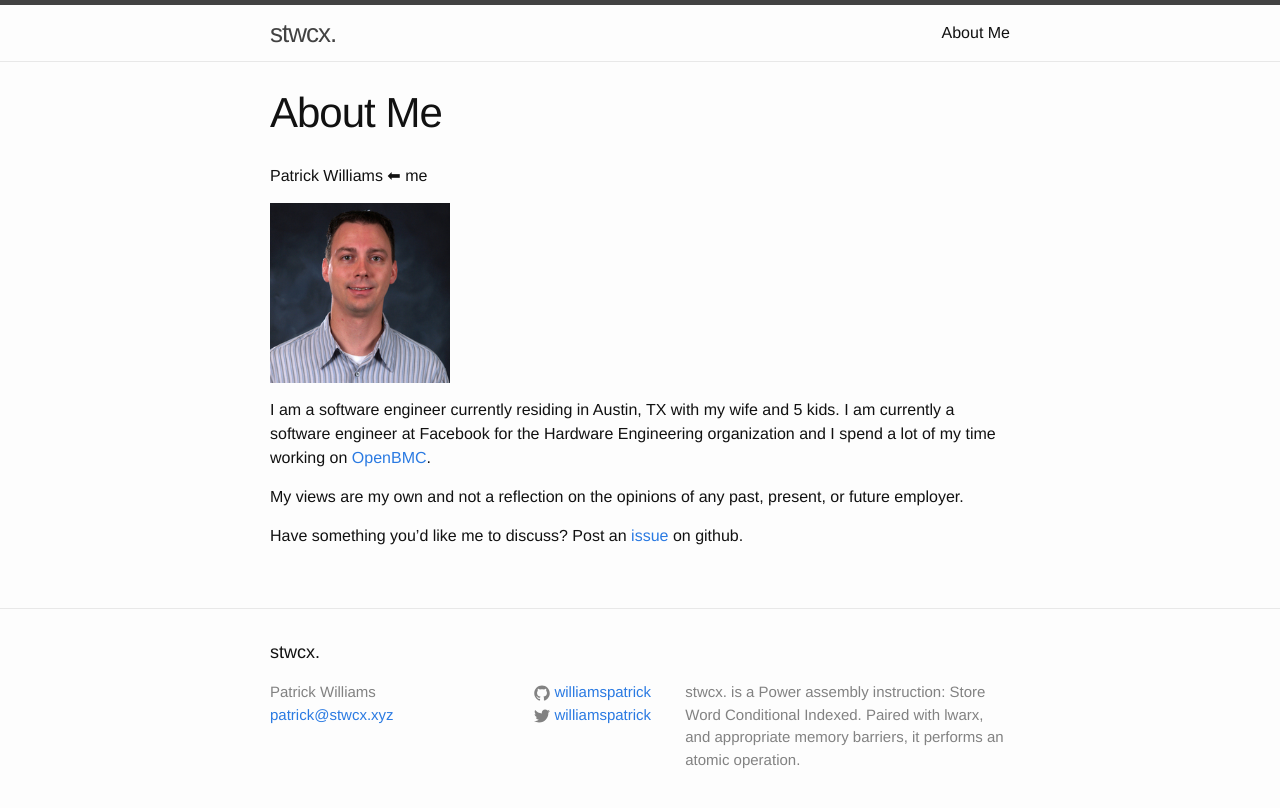
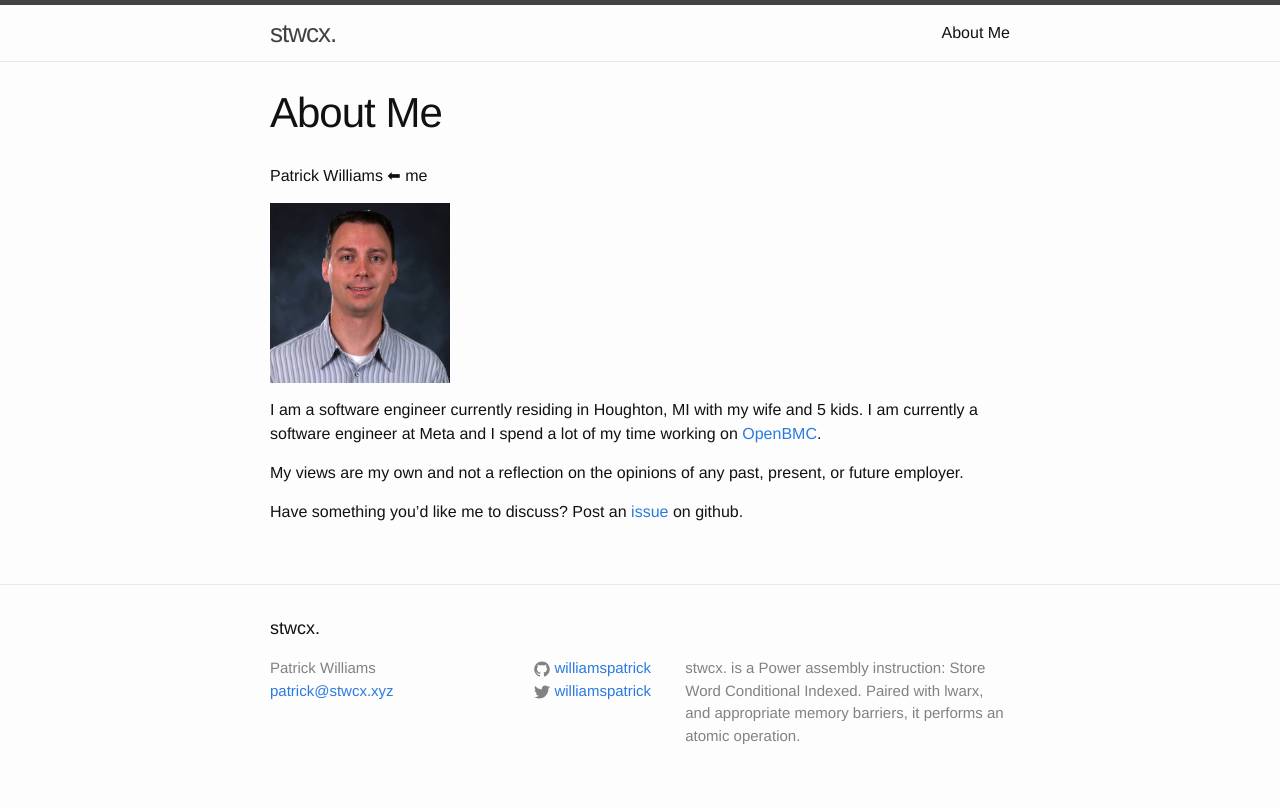
Before and after one commit to williamspatrick/williamspatrick.github.io, a Jekyll site: the page built from about.md, in a window 1280 px wide. Shown: the top 808 px of the page. Built offline with Jekyll 4.4.1, drawn with Linux system fonts in a browser that asks for light colours.

Commit message:
Update about me
Signed-off-by: Patrick Williams <patrick@stwcx.xyz>

```diff
--- a/about.md
+++ b/about.md
@@ -4,16 +4,18 @@ title: About Me
 permalink: /about/
 image: /img/me.jpg
 ---
+
 Patrick Williams &#11013; me
 
-<img src="{{ page.image }}" width="180px" />
+<img src="{{ page.image }}" width="180px" alt="A picture of me." />
 
-I am a software engineer currently residing in Austin, TX with my wife and 5
-kids.  I am currently a software engineer at Facebook for the Hardware
-Engineering organization and I spend a lot of my time working on
-[OpenBMC](https://github.com/openbmc).
+I am a software engineer currently residing in Houghton, MI with my wife and 5
+kids. I am currently a software engineer at Meta and I spend a lot of my time
+working on [OpenBMC](https://github.com/openbmc).
 
 My views are my own and not a reflection on the opinions of any past, present,
 or future employer.
 
-Have something you'd like me to discuss?  Post an [issue](https://github.com/williamspatrick/williamspatrick.github.io/issues/new) on github.
+Have something you'd like me to discuss? Post an
+[issue](https://github.com/williamspatrick/williamspatrick.github.io/issues/new)
+on github.
```
